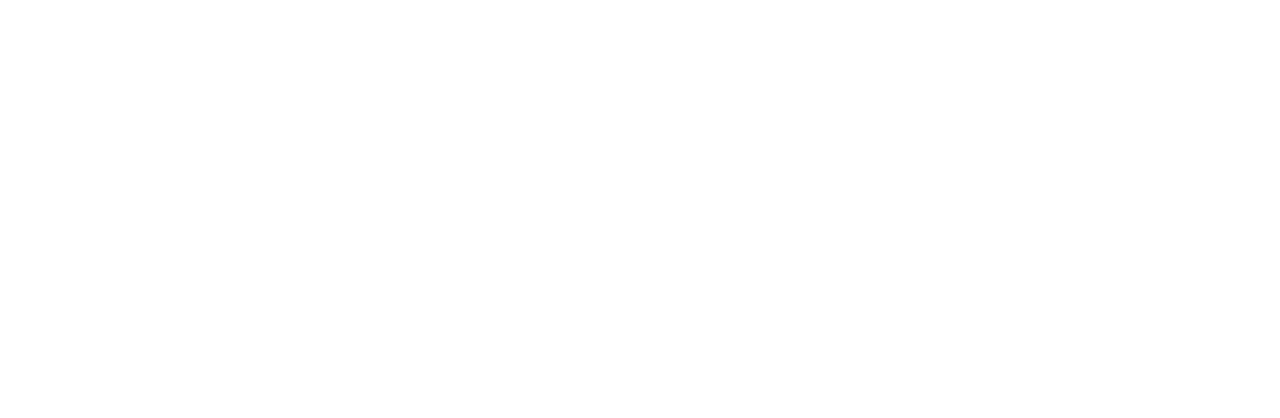
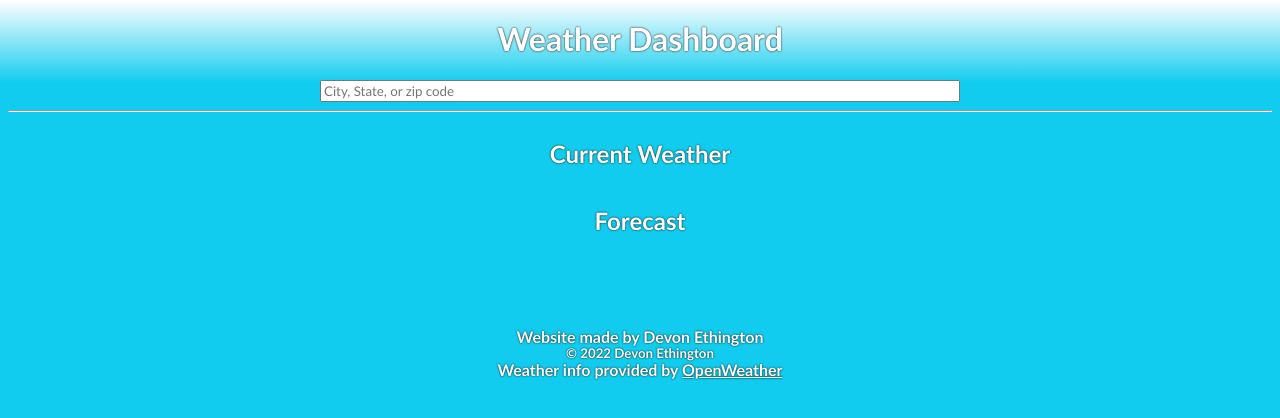
Before and after one commit to Mersopolis/Mersopolis-Weather-Dashboard, a plain HTML site: page index.html in a window 1280 px wide. Drawn offline with Linux system fonts and the light colour scheme.

Commit message:
Basic Content, Styling

```diff
--- a/assets/css/style.css
+++ b/assets/css/style.css
@@ -0,0 +1,37 @@
+* {
+    color: white;
+    text-shadow: black 0 0 2px;
+    font-family: 'Trebuchet MS', 'Lucida Sans Unicode', 'Lucida Grande', 'Lucida Sans', Arial, sans-serif;
+}
+/* Body */
+body {
+    min-height: 100vh;
+    background-image: linear-gradient(to bottom, white, #11ccee 10%);
+    background-size: cover;
+}
+header {
+    text-align: center;
+}
+header input {
+    width: 50%;
+    color: black;
+    text-shadow: none;
+}
+main {
+    display: flex;
+    flex-direction: column;
+    text-align: center;
+}
+/* Footer */
+footer {
+    padding: 10px;
+    margin-top: 5%;
+    text-align: center;
+}
+/* Copyright */
+h4 {
+    margin: auto;
+}
+h5 {
+    margin: auto;
+}
--- a/assets/js/script.js
+++ b/assets/js/script.js
@@ -0,0 +1,5 @@
+// GIVEN a weather dashboard with form inputs
+// WHEN I search for a city, THEN I am presented with current and future conditions for that city and that city is added to the search history
+// WHEN I view current weather conditions for that city, THEN I am presented with the city name, the date, an icon representation of weather conditions, the temperature, the humidity, and the the wind speed
+// WHEN I view future weather conditions for that city, THEN I am presented with a 5-day forecast that displays the date, an icon representation of weather conditions, the temperature, the wind speed, and the humidity
+// WHEN I click on a city in the search history THEN I am again presented with current and future conditions for that city
--- a/index.html
+++ b/index.html
@@ -3,7 +3,7 @@
     <head>
         <meta charset="UTF-8">
         <meta name="viewport" content="width=device-width, initial-scale=1.0">
-        <title></title>
+        <title>Weather Dashboard</title>
         <link rel="stylesheet" href="./assets/css/normalize.css" />
         <link rel="stylesheet" href="./assets/css/style.css" />
     </head>
@@ -11,15 +11,25 @@
     <body>
         <!--Header-->
         <header>
-
+            <h1>Weather Dashboard</h1>
+            <input placeholder="City, State, or zip code"></input>
+            <hr/>
         </header>
         <!--Main-->
         <main>
-
+            <div id="current">
+                <h2>Current Weather</h2>
+            </div>
+            <div id="forecast">
+                <h2>Forecast</h2>
+            </div>
         </main>
         <!--Footer-->
         <footer>
-
+            <!--Copyright-->
+            <h4>Website made by Devon Ethington</h4>
+            <h5>&copy; 2022 Devon Ethington</h5>
+            <h4>Weather info provided by <a href="https://openweathermap.org/">OpenWeather</a></h4>
         </footer>
         <script src="./assets/js/script.js"></script>
     </body>
```
